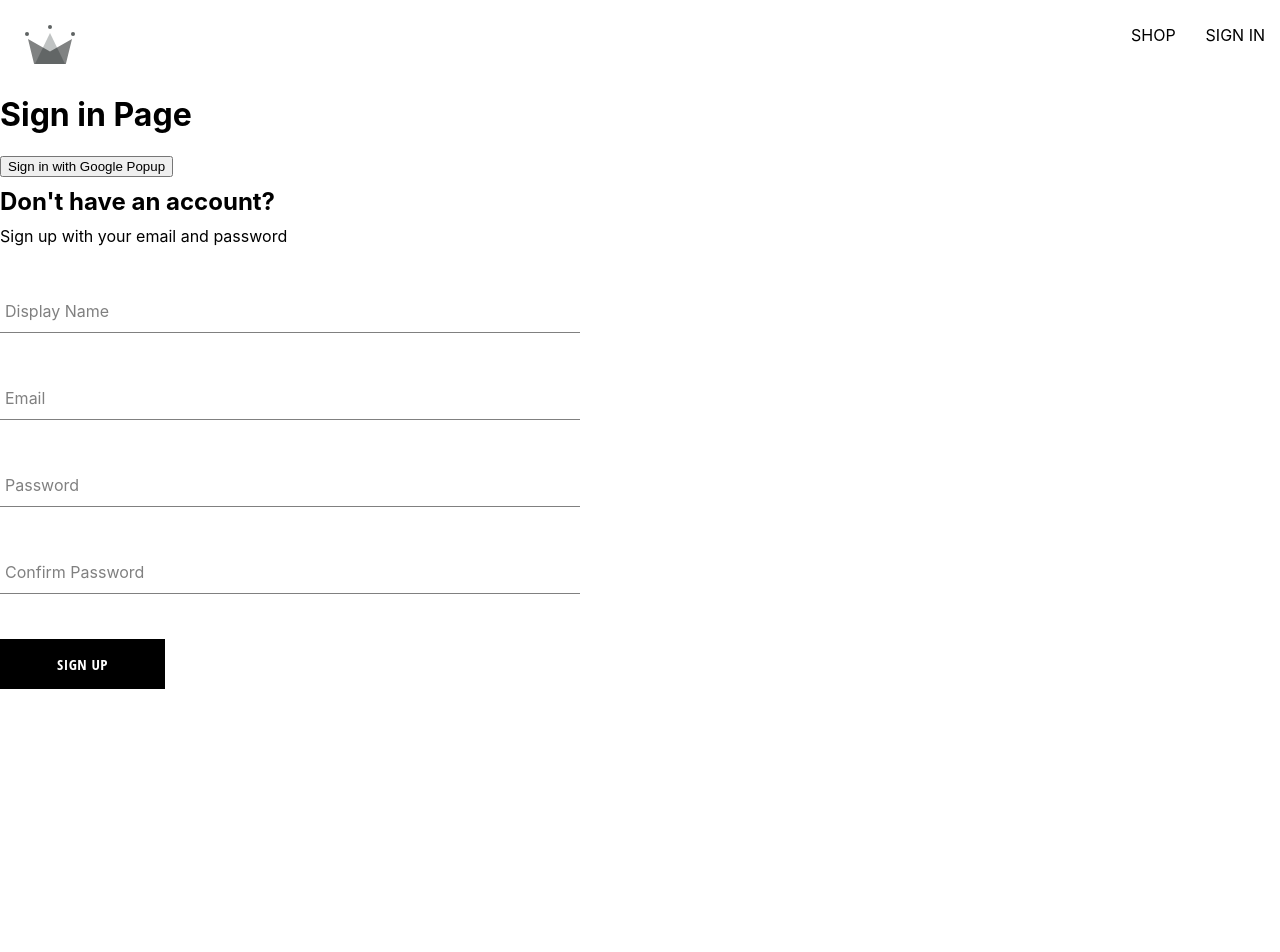
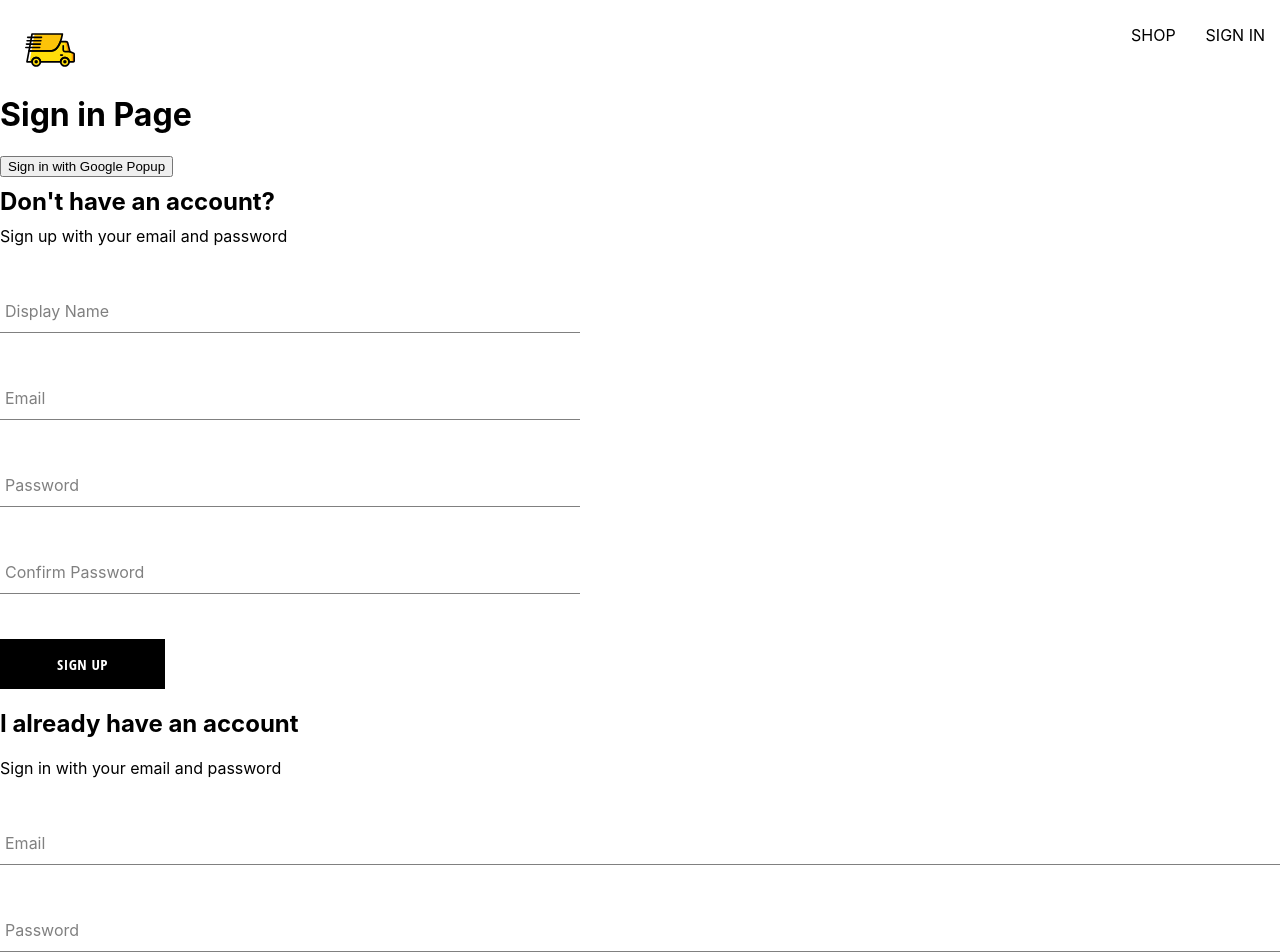
Before and after one commit to daveslaw/send-it, a React (Create React App) app: page /sign-in in a window 1280 px wide. Shown: the top 952 px of the page. Before the commit the page ends 800 px from the top, so only its background shows below. Built offline with nearby package versions, Linux system fonts and the light colour scheme.

Commit message:
creation of sign in component for preexisting user

```diff
--- /dev/null
+++ b/src/components/SignInForm/SignInForm.js
@@ -0,0 +1,77 @@
+import { React, useState } from "react";
+import {
+	createAuthUserWithEmailAndPassword,
+	createUserDoc,
+} from "../../utils/Firebase/firebase.utils";
+import FormInput from "../FormInput/FormInput";
+import Button from "../Button/Button";
+
+const defaultFormData = {
+	email: "",
+	password: "",
+};
+
+const SignInForm = () => {
+	const [formData, setFormData] = useState(defaultFormData);
+	const { email, password } = formData;
+
+	const handleFormInput = (event) => {
+		const { name, value } = event.target;
+		setFormData({ ...formData, [name]: value });
+	};
+
+	const handleSubmit = async (event) => {
+		event.preventDefault();
+
+		// try {
+		// 	const { user } = await createAuthUserWithEmailAndPassword(
+		// 		email,
+		// 		password
+		// 	);
+		// 	await createUserDoc(user, { displayName });
+		// 	resetFormData();
+		// } catch (error) {
+		// 	if (error.code === "auth/email-already-in-use") {
+		// 		alert("Cannot create user, email already in use");
+		// 	}
+		// 	console.log("user creation created an error ", error);
+		// }
+	};
+
+	const resetFormData = () => {
+		setFormData(defaultFormData);
+	};
+
+	return (
+		<div className="sign-in-container">
+			<h2>I already have an account</h2>
+			<span>Sign in with your email and password</span>
+			<form onSubmit={handleSubmit}>
+
+
+				<FormInput
+					label="Email"
+					type="email"
+					required
+					onChange={handleFormInput}
+					name="email"
+					value={email}
+				/>
+
+				<FormInput
+					label="Password"
+					type="password"
+					required
+					onChange={handleFormInput}
+					name="password"
+					value={password}
+				/>
+
+
+				<Button type="submit">Sign in</Button>
+			</form>
+		</div>
+	);
+};
+
+export default SignInForm;
--- a/src/routes/NavBar/NavBar.js
+++ b/src/routes/NavBar/NavBar.js
@@ -1,6 +1,6 @@
 import { React, Fragment } from "react";
 import { Outlet, Link } from "react-router-dom";
-import { ReactComponent as CrownLogo } from "../../assets/crown.svg";
+import { ReactComponent as TruckLogo } from "../../assets/truck.svg";
 import "./navbar.styles.scss";
 
 const NavBar = () => {
@@ -8,7 +8,7 @@ const NavBar = () => {
 		<>
 			<div className="navbar">
 				<Link to="/" className="logo-container">
-					<CrownLogo className="logo" />
+					<TruckLogo className="logo" />
 				</Link>
 				<div className="nav-links-container">
 					<Link className="nav-link" to="/shop">
--- a/src/routes/NavBar/navbar.styles.scss
+++ b/src/routes/NavBar/navbar.styles.scss
@@ -7,8 +7,10 @@
 
   .logo-container {
     height: 100%;
-    width: 70px;
+    width: 100px;
     padding: 25px;
+
+
   }
 
   .nav-links-container {
--- a/src/routes/SignIn/SignIn.js
+++ b/src/routes/SignIn/SignIn.js
@@ -1,9 +1,12 @@
 import { React } from "react";
+
 import {
 	signInWithGooglePopup,
 	createUserDoc,
 } from "../../utils/Firebase/firebase.utils";
+
 import SignUpForm from '../../components/SignUpForm/SignUpForm';
+import SignInForm from '../../components/SignInForm/SignInForm';
 
 const SignIn = () => {
 	const logGoogleUser = async () => {
@@ -16,6 +19,7 @@ const SignIn = () => {
 			<h1>Sign in Page</h1>
 			<button onClick={logGoogleUser}>Sign in with Google Popup</button>
             <SignUpForm/>
+            <SignInForm/>
 		</div>
 	);
 };
```
Also changed, not shown: src/components/SignUpForm/SignUpForm.js (+16 -20 lines), src/assets/crown.svg (deleted), src/assets/truck.svg (added).
